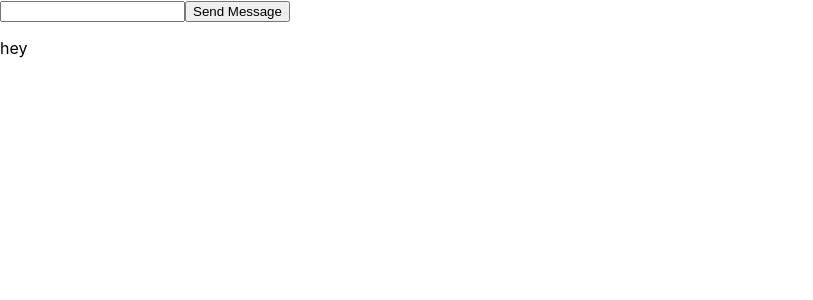
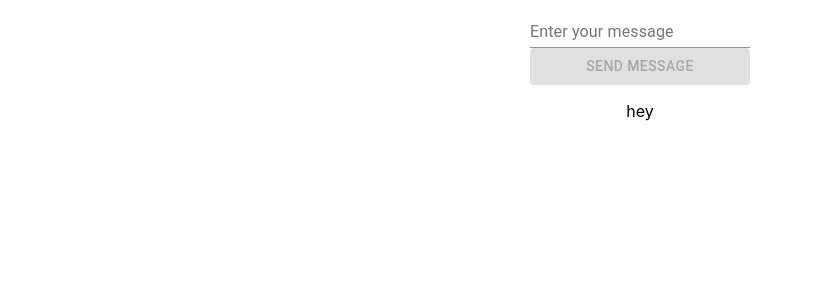
Before and after one commit to NirajanMahara/messenger-clone, a React (Create React App) app: page / in a window 1280 px wide. Shown: the top 300 px of the page, without its empty margins (0-813 px from the left). Built offline with nearby package versions, Linux system fonts and the light colour scheme.

Commit message:
add material ui for styling and create message component

```diff
--- a/package.json
+++ b/package.json
@@ -3,6 +3,7 @@
   "version": "0.1.0",
   "private": true,
   "dependencies": {
+    "@material-ui/core": "^4.11.0",
     "@testing-library/jest-dom": "^4.2.4",
     "@testing-library/react": "^9.3.2",
     "@testing-library/user-event": "^7.1.2",
--- a/src/App.js
+++ b/src/App.js
@@ -1,4 +1,6 @@
 import React, { useState } from "react";
+import { Button, FormControl, InputLabel, Input } from "@material-ui/core";
+import Message from "./Message";
 
 import "./App.css";
 
@@ -22,18 +24,33 @@ function App() {
     setstate("");
   };
   return (
-    <>
+    <div className="App">
       <form>
-        <input value={state} onChange={inputHandler}></input>
-        <button type="submit" onClick={sendMessage}>
-          Send Message
-        </button>
+        <FormControl>
+          <InputLabel htmlFor="my-input">Enter your message</InputLabel>
+          <Input
+            id="my-input"
+            aria-describedby="my-helper-text"
+            value={state}
+            onChange={inputHandler}
+          />
+          <Button
+            // disable when input field is empty
+            disabled={!state}
+            variant="contained"
+            color="primary"
+            type="submit"
+            onClick={sendMessage}
+          >
+            Send Message
+          </Button>
+        </FormControl>
       </form>
 
       {messages.map((item) => (
-        <p>{item}</p>
+        <Message text={item} />
       ))}
-    </>
+    </div>
   );
 }
 
--- /dev/null
+++ b/src/Message.js
@@ -0,0 +1,9 @@
+import React from "react";
+
+export default function Message({ text }) {
+  return (
+    <div>
+      <p>{text}</p>
+    </div>
+  );
+}
```
Also changed, not shown: 1 other file (tests, documents, lock files or other folders).
